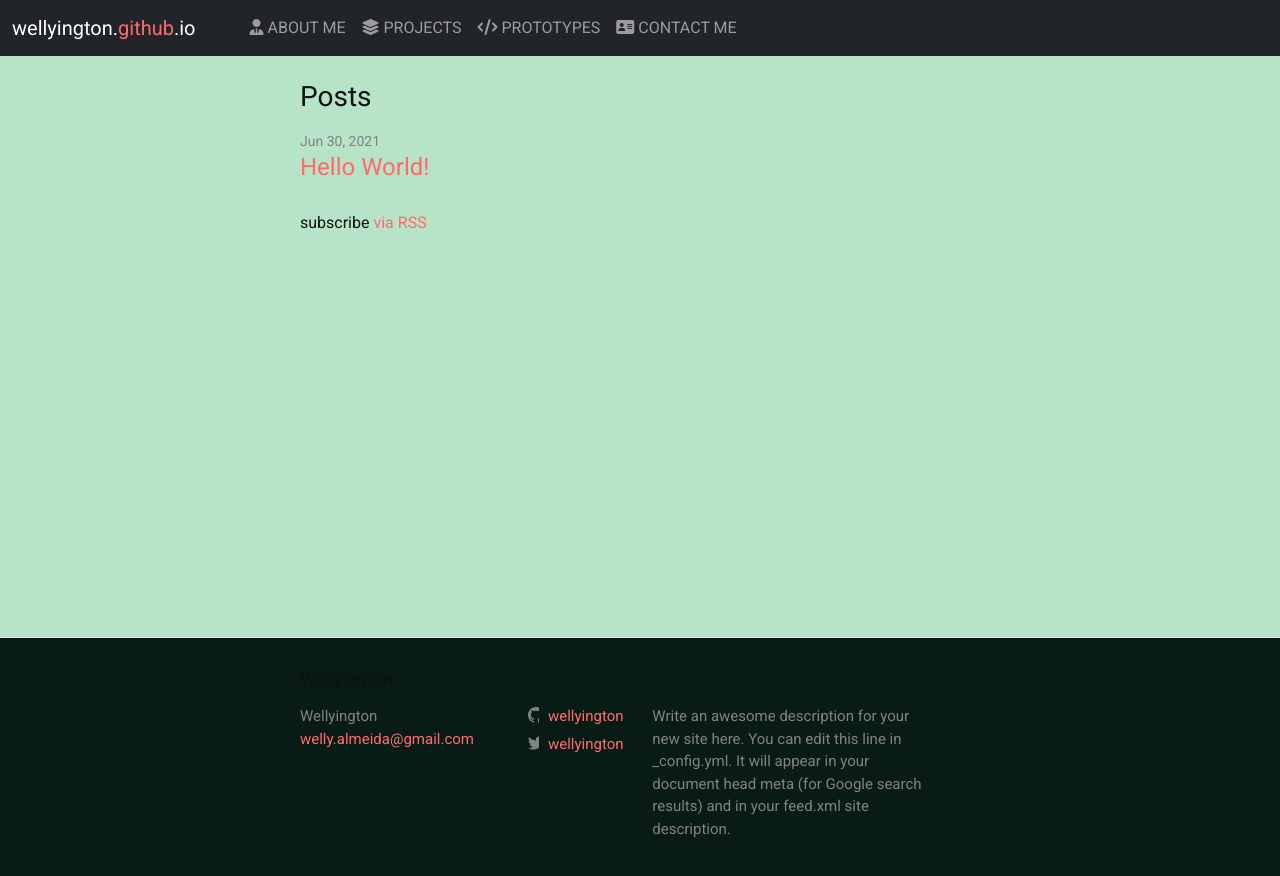
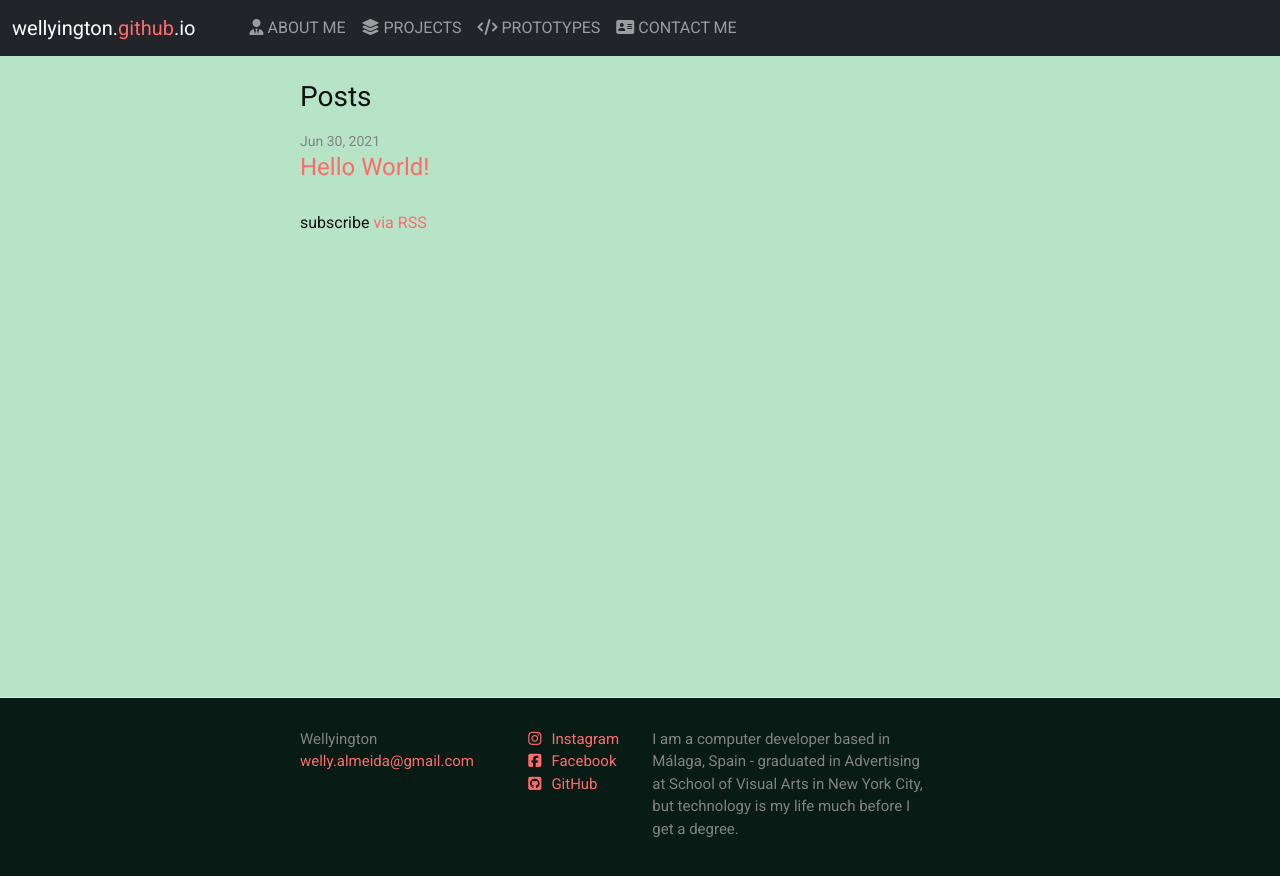
Before and after one commit to wellyington/blog, a Jekyll site: the page built from index.markdown, in a window 1280 px wide. Shown: the top 876 px of the page. Built offline with Jekyll 4.4.1, drawn with Linux system fonts in a browser that asks for light colours; nearby versions of some CDN libraries.

Commit message:
Style Adjust

```diff
--- a/_config.yml
+++ b/_config.yml
@@ -21,13 +21,13 @@
 title: Wellyington
 email: welly.almeida@gmail.com
 description: >- # this means to ignore newlines until "baseurl:"
-  Write an awesome description for your new site here. You can edit this
-  line in _config.yml. It will appear in your document head meta (for
-  Google search results) and in your feed.xml site description.
+  I am a computer developer based in Málaga, Spain - graduated in Advertising at School of Visual Arts in New York City, but technology is my life much before I get a degree.
 baseurl: "/blog" # the subpath of your site, e.g. /blog
 url: "https://wellyington.github.io" # the base hostname & protocol for your site, e.g. http://example.com
 twitter_username: wellyington
 github_username:  wellyington
+instagram_username: wellyington
+facebook_username: wellyington
 
 # Build settings
 # theme: minima
--- a/_includes/footer.html
+++ b/_includes/footer.html
@@ -2,8 +2,6 @@
   <data class="u-url" href="{{ "/" | relative_url }}"></data>
 
   <div class="wrapper">
-
-    <h2 class="footer-heading">{{ site.title | escape }}</h2>
 
     <div class="footer-col-wrapper">
       <div class="footer-col footer-col-1">
@@ -21,8 +19,12 @@
         </ul>
       </div>
 
-      <div class="footer-col footer-col-2">
-        {%- include social.html -%}
+      <div class="footer-col footer-col-2 socialbar">
+          <ul>
+          <li><a href="https://instagram.com/wellyington"><i class="fab fa-instagram"></i>Instagram</a></li>
+          <li><a href="https://facebook.com/wellyington"><i class="fab fa-facebook-square"></i>Facebook</a></li>
+          <li><a href="https://github.com/wellyington"><i class="fab fa-github-square"></i>GitHub</a></li>
+          </ul>
       </div>
 
       <div class="footer-col footer-col-3">
@@ -33,3 +35,5 @@
   </div>
 
 </footer>
+
+<script src="https://cdn.jsdelivr.net/npm/bootstrap@5.0.0-beta3/dist/js/bootstrap.bundle.min.js" integrity="sha384-JEW9xMcG8R+pH31jmWH6WWP0WintQrMb4s7ZOdauHnUtxwoG2vI5DkLtS3qm9Ekf" crossorigin="anonymous"></script>
--- a/assets/style.css
+++ b/assets/style.css
@@ -9,3 +9,19 @@ a, a:visited, a:hover {
 	background-color: #b7e4c7;
 	margin-top: 50px;
 }
+.page-content h3 {
+	margin: 0;
+	padding: 0;
+}
+.svg-icon {
+	width: 16px;
+	height: 16px;
+}
+.socialbar ul {
+	list-style: none;
+	padding:0px;
+	margin: 0px;
+}
+.socialbar i {
+	padding-right: 10px;
+}
```
